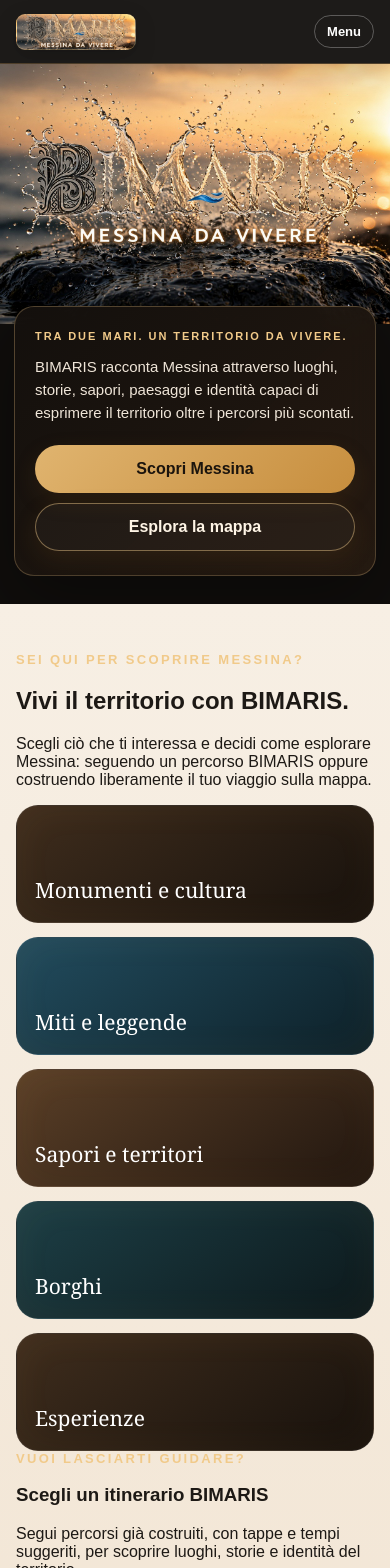
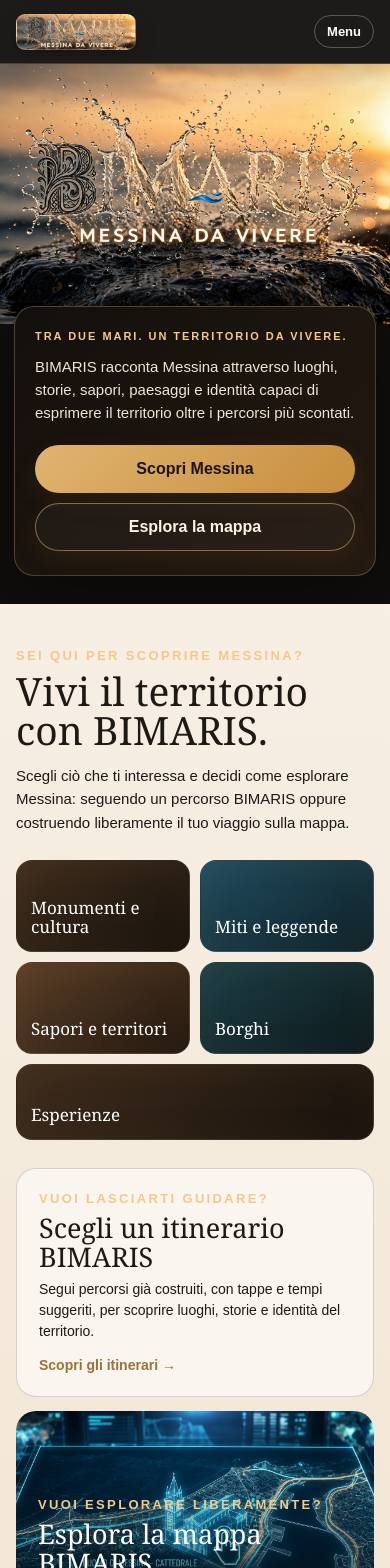
Before and after one commit to giovannibrunetto/bimaris-platform, a Next.js app in the folder apps/web/: page / in a window 390 px wide. Shown: the top 1568 px of the page. Built offline with nearby package versions, Linux system fonts and the light colour scheme.

Commit message:
Style visitor and operator home journeys

```diff
--- a/apps/web/app/home-mobile.css
+++ b/apps/web/app/home-mobile.css
@@ -1,235 +1,91 @@
 /* True smartphone layout for BIMARIS home and global site chrome. */
 @media (max-width: 760px) {
-  html,
-  body {
-    width: 100%;
-    max-width: 100%;
-    overflow-x: hidden;
-  }
+  html, body { width:100%; max-width:100%; overflow-x:hidden; }
+  body > main, .site-header, .footer { width:100%; max-width:100%; }
+  img, video, iframe { max-width:100%; }
 
-  body > main,
-  .site-header,
-  .footer {
-    width: 100%;
-    max-width: 100%;
-  }
+  .site-header { height:64px; padding:0 16px; gap:12px; }
+  .site-header .brand-image { width:132px; height:40px; object-fit:cover; border-radius:9px; }
+  .site-header > .nav { display:none !important; }
+  .site-header .mobile-menu { display:block !important; margin-left:auto; }
+  .mobile-menu summary { padding:8px 12px; font-size:13px; }
+  .mobile-nav { position:fixed; top:64px; left:12px; right:12px; width:auto; min-width:0; max-height:calc(100dvh - 80px); overflow-y:auto; z-index:100; }
 
-  img,
-  video,
-  iframe {
-    max-width: 100%;
-  }
+  .brand-hero { width:100%; max-width:100%; padding-bottom:28px; overflow:hidden; }
+  .brand-hero-visual { width:100%; height:auto; min-height:0; overflow:hidden; background:#080a0b; }
+  .brand-hero-visual img { width:100%; height:auto; display:block; object-fit:contain; object-position:center; }
+  .brand-hero-copy { width:calc(100% - 28px); max-width:calc(100% - 28px); margin:-18px auto 0; padding:22px 20px 24px; border-radius:20px; }
+  .brand-hero-copy .kicker { font-size:11px; line-height:1.45; }
+  .brand-hero-copy p { font-size:15px; line-height:1.55; margin-top:10px; }
+  .brand-hero-copy .actions { display:grid; grid-template-columns:minmax(0,1fr); gap:10px; margin-top:20px; }
+  .brand-hero-copy .button { width:100%; min-width:0; min-height:48px; display:flex; align-items:center; justify-content:center; text-align:center; padding:12px 16px; }
 
-  .site-header {
-    height: 64px;
-    padding: 0 16px;
-    gap: 12px;
-  }
+  .section { width:100%; max-width:100%; padding:48px 18px; overflow:hidden; }
+  .section-head { display:block; margin-bottom:24px; }
+  .section-head h2 { max-width:100%; overflow-wrap:anywhere; font-size:clamp(30px,9vw,42px); line-height:1.05; margin:8px 0 14px; }
+  .section-head p { max-width:100%; font-size:15px; line-height:1.55; margin:0; }
+  .category-grid, .territory-grid, .itinerary-grid, .cards { width:100%; min-width:0; grid-template-columns:minmax(0,1fr) !important; }
+  .category, .card, .territory-grid > *, .itinerary-grid > * { min-width:0; max-width:100%; }
+  .section > .button { display:inline-flex; max-width:100%; text-align:center; }
 
-  .site-header .brand-image {
-    width: 132px;
-    height: 40px;
-    object-fit: cover;
-    border-radius: 9px;
-  }
+  /* Home: one clear journey for visitors, one for operators. */
+  .home-audience { padding-top:44px; padding-bottom:44px; }
+  .home-audience-intro { margin-bottom:26px; }
+  .home-audience-intro h2,
+  .home-operators h2 { font-family:Georgia,serif; font-size:clamp(34px,10vw,46px); line-height:1.02; font-weight:500; margin:8px 0 14px; }
+  .home-audience-intro p,
+  .home-operator-copy p { font-size:15px; line-height:1.55; margin:0; }
 
-  .site-header > .nav {
-    display: none !important;
-  }
+  .home-category-grid { display:grid; grid-template-columns:repeat(2,minmax(0,1fr)) !important; gap:10px; }
+  .home-category-grid .category { min-height:92px; padding:14px; font-size:17px; line-height:1.15; border-radius:16px; }
+  .home-category-grid .category:last-child { grid-column:1 / -1; min-height:76px; }
 
-  .site-header .mobile-menu {
-    display: block !important;
-    margin-left: auto;
-  }
+  .home-explore-grid { display:grid; grid-template-columns:1fr; gap:14px; margin-top:28px; }
+  .home-explore-card { display:block; width:100%; min-width:0; border-radius:20px; padding:22px; overflow:hidden; }
+  .home-explore-card h3 { font-family:Georgia,serif; font-size:27px; line-height:1.08; font-weight:500; margin:7px 0 8px; }
+  .home-explore-card p { font-size:14px; line-height:1.5; margin:0 0 14px; }
+  .home-explore-card strong { color:#9a7437; font-size:14px; }
+  .home-itinerary-card { border:1px solid rgba(16,24,32,.16); background:rgba(255,255,255,.55); }
+  .home-map-card { min-height:270px; display:flex; align-items:flex-end; color:white; background-color:#071821; background-image:linear-gradient(180deg,rgba(4,16,24,.05) 20%,rgba(4,16,24,.45) 58%,rgba(4,16,24,.94) 100%),url('/bimaris-map-tech.jpg'); background-size:cover; background-position:center; }
+  .home-map-card h3, .home-map-card p { color:white; }
+  .home-map-card strong { color:#e2c58d; }
 
-  .mobile-menu summary {
-    padding: 8px 12px;
-    font-size: 13px;
-  }
+  .home-operators { background:#081820; color:white; border-top:1px solid rgba(216,171,84,.35); }
+  .home-operators .kicker { color:#e0b55f; }
+  .home-operators h2 { color:white; }
+  .home-operator-inner { display:grid; grid-template-columns:1fr; gap:14px; }
+  .home-operator-copy p { color:rgba(255,255,255,.82); margin-bottom:20px; }
+  .home-operator-copy .button { width:100%; display:flex; justify-content:center; min-height:50px; }
 
-  .mobile-nav {
-    position: fixed;
-    top: 64px;
-    left: 12px;
-    right: 12px;
-    width: auto;
-    min-width: 0;
-    max-height: calc(100dvh - 80px);
-    overflow-y: auto;
-    z-index: 100;
-  }
-
-  .brand-hero {
-    width: 100%;
-    max-width: 100%;
-    padding-bottom: 28px;
-    overflow: hidden;
-  }
-
-  .brand-hero-visual {
-    width: 100%;
-    height: auto;
-    min-height: 0;
-    overflow: hidden;
-    background: #080a0b;
-  }
-
-  .brand-hero-visual img {
-    width: 100%;
-    height: auto;
-    display: block;
-    object-fit: contain;
-    object-position: center;
-  }
-
-  .brand-hero-copy {
-    width: calc(100% - 28px);
-    max-width: calc(100% - 28px);
-    margin: -18px auto 0;
-    padding: 22px 20px 24px;
-    border-radius: 20px;
-  }
-
-  .brand-hero-copy .kicker {
-    font-size: 11px;
-    line-height: 1.45;
-  }
-
-  .brand-hero-copy p {
-    font-size: 15px;
-    line-height: 1.55;
-    margin-top: 10px;
-  }
-
-  .brand-hero-copy .actions {
-    display: grid;
-    grid-template-columns: minmax(0, 1fr);
-    gap: 10px;
-    margin-top: 20px;
-  }
-
-  .brand-hero-copy .button {
-    width: 100%;
-    min-width: 0;
-    min-height: 48px;
-    display: flex;
-    align-items: center;
-    justify-content: center;
-    text-align: center;
-    padding: 12px 16px;
-  }
-
-  .section {
-    width: 100%;
-    max-width: 100%;
-    padding: 48px 18px;
-    overflow: hidden;
-  }
-
-  .section-head {
-    display: block;
-    margin-bottom: 24px;
-  }
-
-  .section-head h2 {
-    max-width: 100%;
-    overflow-wrap: anywhere;
-    font-size: clamp(30px, 9vw, 42px);
-    line-height: 1.05;
-    margin: 8px 0 14px;
-  }
-
-  .section-head p {
-    max-width: 100%;
-    font-size: 15px;
-    line-height: 1.55;
-    margin: 0;
-  }
-
-  .category-grid,
-  .territory-grid,
-  .itinerary-grid,
-  .cards {
-    width: 100%;
-    min-width: 0;
-    grid-template-columns: minmax(0, 1fr) !important;
-  }
-
-  .category,
-  .card,
-  .territory-grid > *,
-  .itinerary-grid > * {
-    min-width: 0;
-    max-width: 100%;
-  }
-
-  .category {
-    min-height: 118px;
-    padding: 18px;
-    font-size: 21px;
-  }
-
-  .section > .button {
-    display: inline-flex;
-    max-width: 100%;
-    text-align: center;
-  }
-
-  .footer {
-    padding: 30px 18px 26px;
-    overflow: hidden;
-  }
-
-  .footer-brand {
-    display: block;
-    width: min(210px, 70vw);
-    max-width: 100%;
-    margin-bottom: 24px;
-  }
-
-  .footer-brand-image {
-    display: block;
-    width: 100%;
-    max-width: 100%;
-  }
-
-  .footer-links {
-    display: grid;
-    grid-template-columns: repeat(2, minmax(0, 1fr));
-    gap: 12px 20px;
-    width: 100%;
-    max-width: 100%;
-    margin-bottom: 26px;
-  }
-
-  .footer-links a {
-    display: block;
-    min-width: 0;
-    font-size: 14px;
-    line-height: 1.35;
-    overflow-wrap: anywhere;
-  }
-
-  .footer .muted {
-    margin: 0;
-    font-size: 13px;
-    line-height: 1.45;
-  }
+  .footer { padding:30px 18px 26px; overflow:hidden; }
+  .footer-brand { display:block; width:min(210px,70vw); max-width:100%; margin-bottom:24px; }
+  .footer-brand-image { display:block; width:100%; max-width:100%; }
+  .footer-links { display:grid; grid-template-columns:repeat(2,minmax(0,1fr)); gap:12px 20px; width:100%; max-width:100%; margin-bottom:26px; }
+  .footer-links a { display:block; min-width:0; font-size:14px; line-height:1.35; overflow-wrap:anywhere; }
+  .footer .muted { margin:0; font-size:13px; line-height:1.45; }
 }
 
-@media (max-width: 390px) {
-  .site-header .brand-image {
-    width: 120px;
-    height: 36px;
-  }
+@media (min-width:761px) {
+  .home-audience-intro { display:grid; grid-template-columns:minmax(0,.85fr) minmax(0,1.15fr); gap:56px; align-items:end; margin-bottom:38px; }
+  .home-audience-intro h2, .home-operators h2 { font-family:Georgia,serif; font-size:clamp(42px,5vw,68px); line-height:1; font-weight:500; margin:8px 0 0; }
+  .home-audience-intro p { max-width:720px; line-height:1.6; }
+  .home-explore-grid { display:grid; grid-template-columns:minmax(0,.8fr) minmax(0,1.2fr); gap:24px; margin-top:42px; }
+  .home-explore-card { border-radius:26px; padding:30px; min-height:330px; display:flex; flex-direction:column; justify-content:flex-end; }
+  .home-explore-card h3 { font-family:Georgia,serif; font-size:clamp(30px,3vw,42px); font-weight:500; margin:8px 0 10px; }
+  .home-explore-card p { line-height:1.55; margin:0 0 18px; }
+  .home-itinerary-card { border:1px solid rgba(16,24,32,.16); background:rgba(255,255,255,.55); }
+  .home-map-card { color:white; background-color:#071821; background-image:linear-gradient(180deg,rgba(4,16,24,.05) 20%,rgba(4,16,24,.45) 58%,rgba(4,16,24,.94) 100%),url('/bimaris-map-tech.jpg'); background-size:cover; background-position:center; }
+  .home-map-card h3, .home-map-card p { color:white; }
+  .home-map-card strong { color:#e2c58d; }
+  .home-operators { background:#081820; color:white; }
+  .home-operators .kicker { color:#e0b55f; }
+  .home-operators h2 { color:white; }
+  .home-operator-inner { display:grid; grid-template-columns:minmax(0,.9fr) minmax(0,1.1fr); gap:70px; align-items:center; }
+  .home-operator-copy p { color:rgba(255,255,255,.82); line-height:1.6; margin:0 0 24px; }
+}
 
-  .section {
-    padding-left: 16px;
-    padding-right: 16px;
-  }
-
-  .footer {
-    padding-left: 16px;
-    padding-right: 16px;
-  }
+@media (max-width:390px) {
+  .site-header .brand-image { width:120px; height:36px; }
+  .section { padding-left:16px; padding-right:16px; }
+  .footer { padding-left:16px; padding-right:16px; }
 }
```
